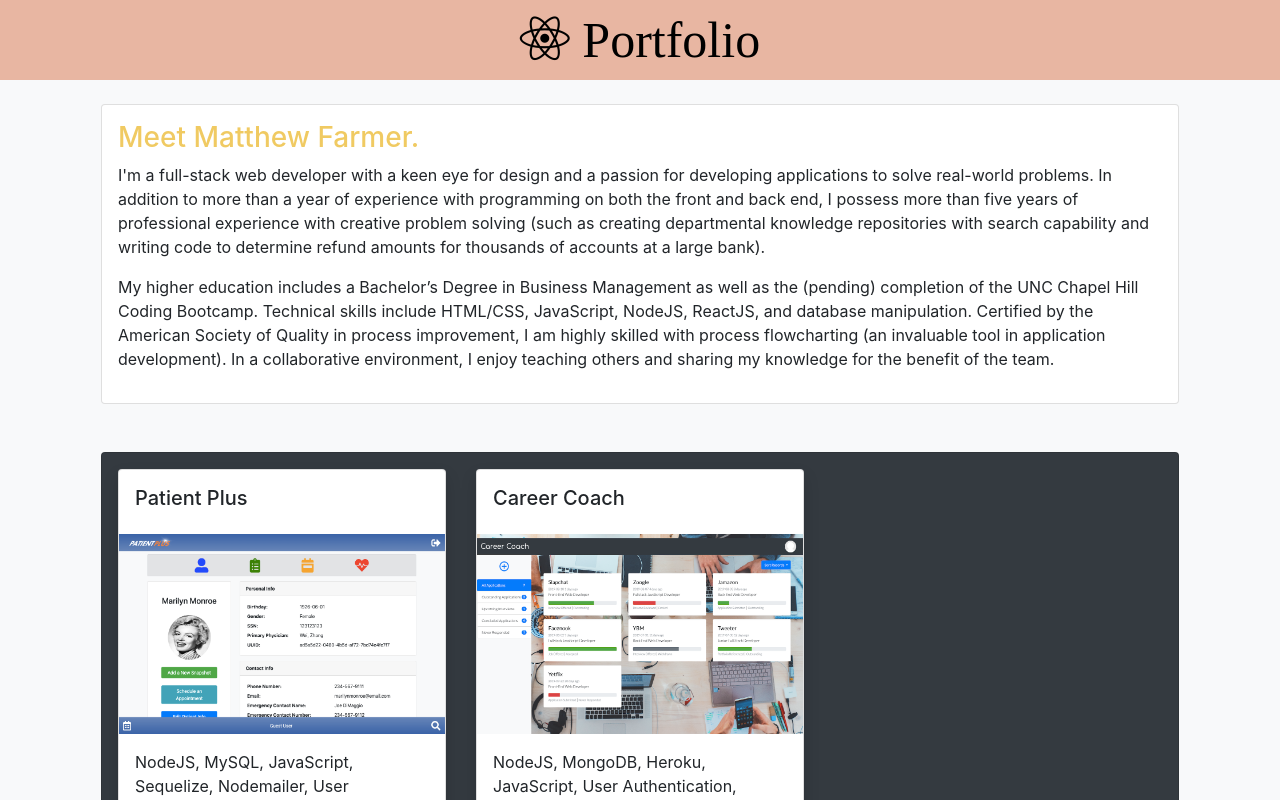
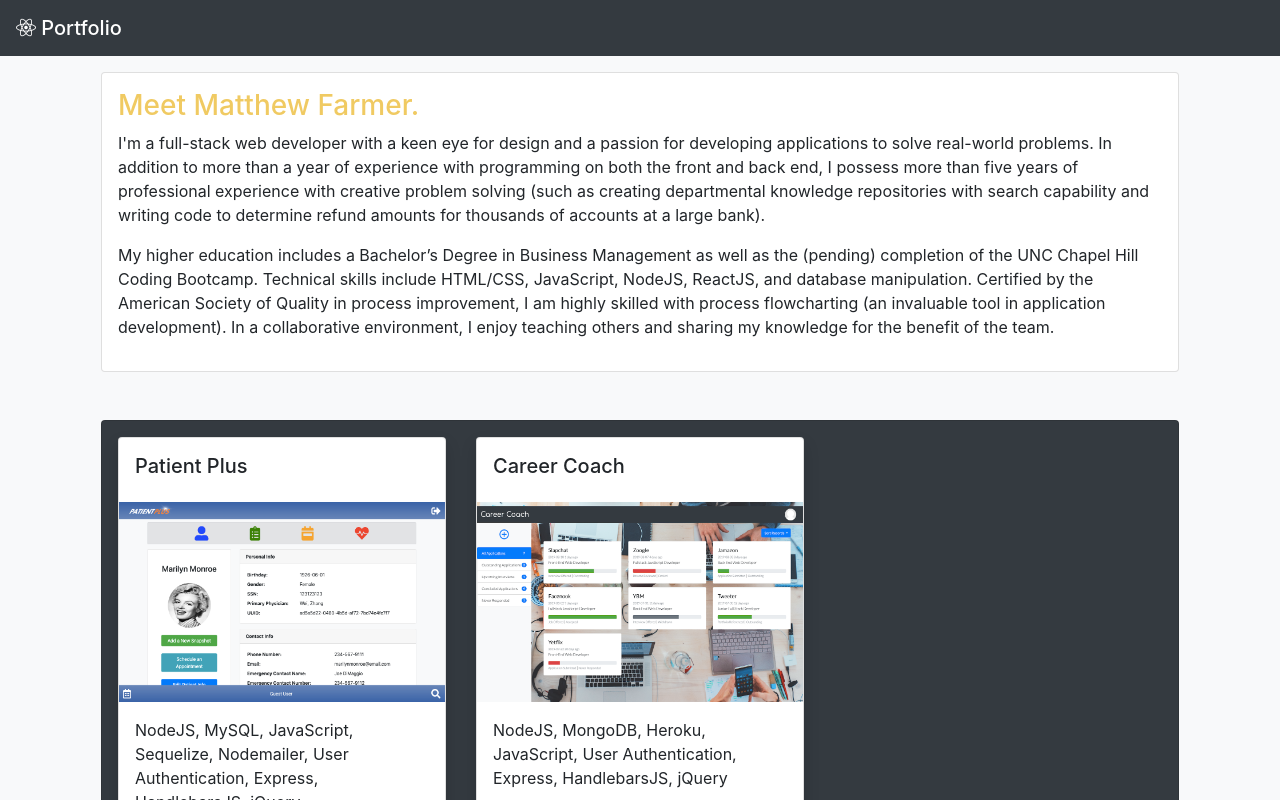
Before and after one commit to cafeamericano/reactPortfolio, a React (Create React App) app in the folder frontend/: page / in a window 1280 px wide. Shown: the top 800 px of the page. Built offline with nearby package versions, Linux system fonts and the light colour scheme.

Commit message:
Redesigned header component

```diff
--- a/frontend/src/components/Connect.js
+++ b/frontend/src/components/Connect.js
@@ -20,12 +20,14 @@ const connectBlocksJSON = [
   {
     title: "Email",
     icon: "fas fa-envelope fa-5x",
-    href: "mfarmer5102@gmail.com"
+    href: "#",
+    text: "mfarmer5102@gmail.com"
   },
   {
     title: "Phone",
     icon: "fas fa-phone fa-5x",
-    href: "252-289-2937"
+    href: "#",
+    text: "252-289-2937"
   }
 ];
 
@@ -38,7 +40,7 @@ class Connect extends Component {
   }
 
   drawConnectBlocks = argObj => (
-    <div className="col-xl-4 col-sm-6">
+    <div className="col-xl-4 col-lg-4 col-xs-6">
       <div className="card shadow mb-3 text-center">
         <div className="p-3">
           <h5>{argObj.title}</h5>
--- a/frontend/src/components/Header.js
+++ b/frontend/src/components/Header.js
@@ -5,17 +5,18 @@ const headerStyle = {
   color: "black",
   fontFamily: "monoton",
   fontSize: "50px",
-  padding: "10px",
+  padding: "10px"
 };
 
 class Header extends Component {
   render() {
     return (
-      <div id="logo" className="">
-        <h1 class='text-center' style={headerStyle}>
-          <i class="fab fa-react"></i> <span>Portfolio</span>
-        </h1>
-      </div>
+      <nav className="navbar navbar-dark bg-dark text-center">
+        <span className="navbar-brand mb-0 h1">
+          <i className="fab fa-react"></i>
+          <span> Portfolio</span>
+        </span>
+      </nav>
     );
   }
 }
```
